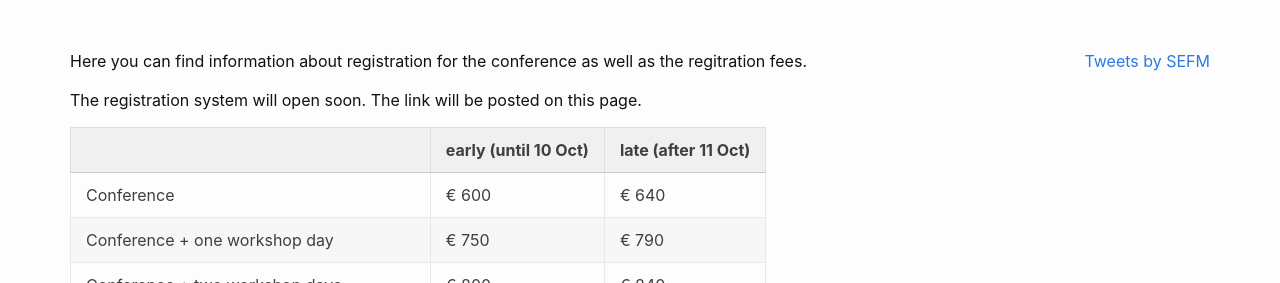
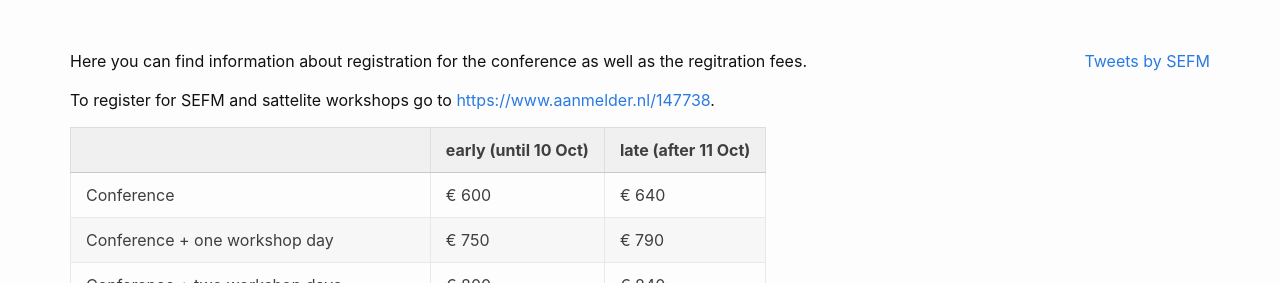
Before and after one commit to sefm-conference/2023, a Jekyll site: the page built from _pages/registration.md, in a window 1280 px wide. Shown: the part 480-763 px from the top of the page. Built offline with Jekyll 4.4.1, drawn with Linux system fonts in a browser that asks for light colours; comment, search, counter and statistics services are not loaded.

Commit message:
Add registration link

```diff
--- a/_pages/registration.md
+++ b/_pages/registration.md
@@ -7,7 +7,7 @@ order: 1
 
 Here you can find information about registration for the conference as well as the regitration fees.
 
-The registration system will open soon. The link will be posted on this page.
+To register for SEFM and sattelite workshops go to [https://www.aanmelder.nl/147738](https://www.aanmelder.nl/147738).
 
 |                                          | early (until 10 Oct) | late (after 11 Oct) |
 | ---------------------------------------- | -------------------- | ------------------- |
```
